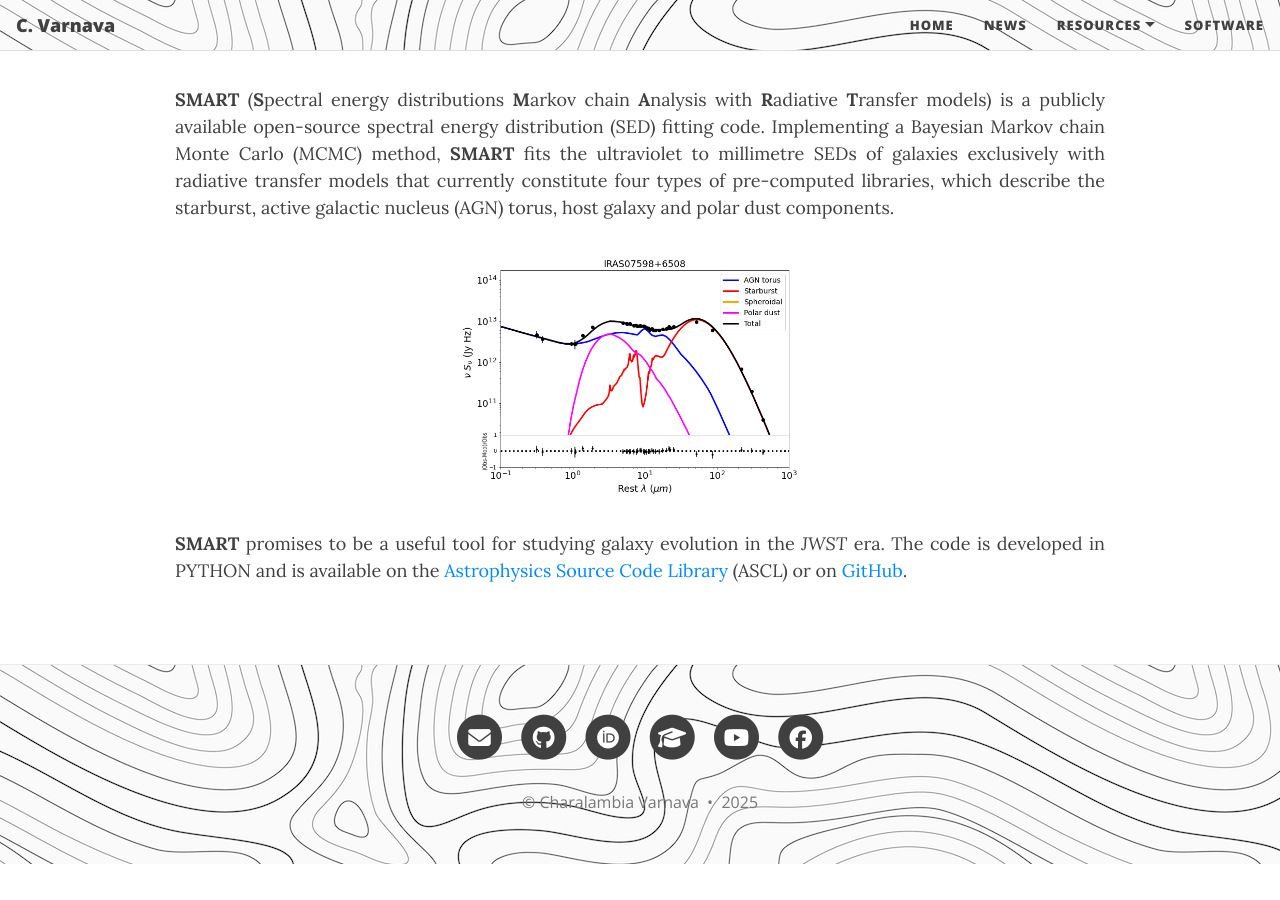
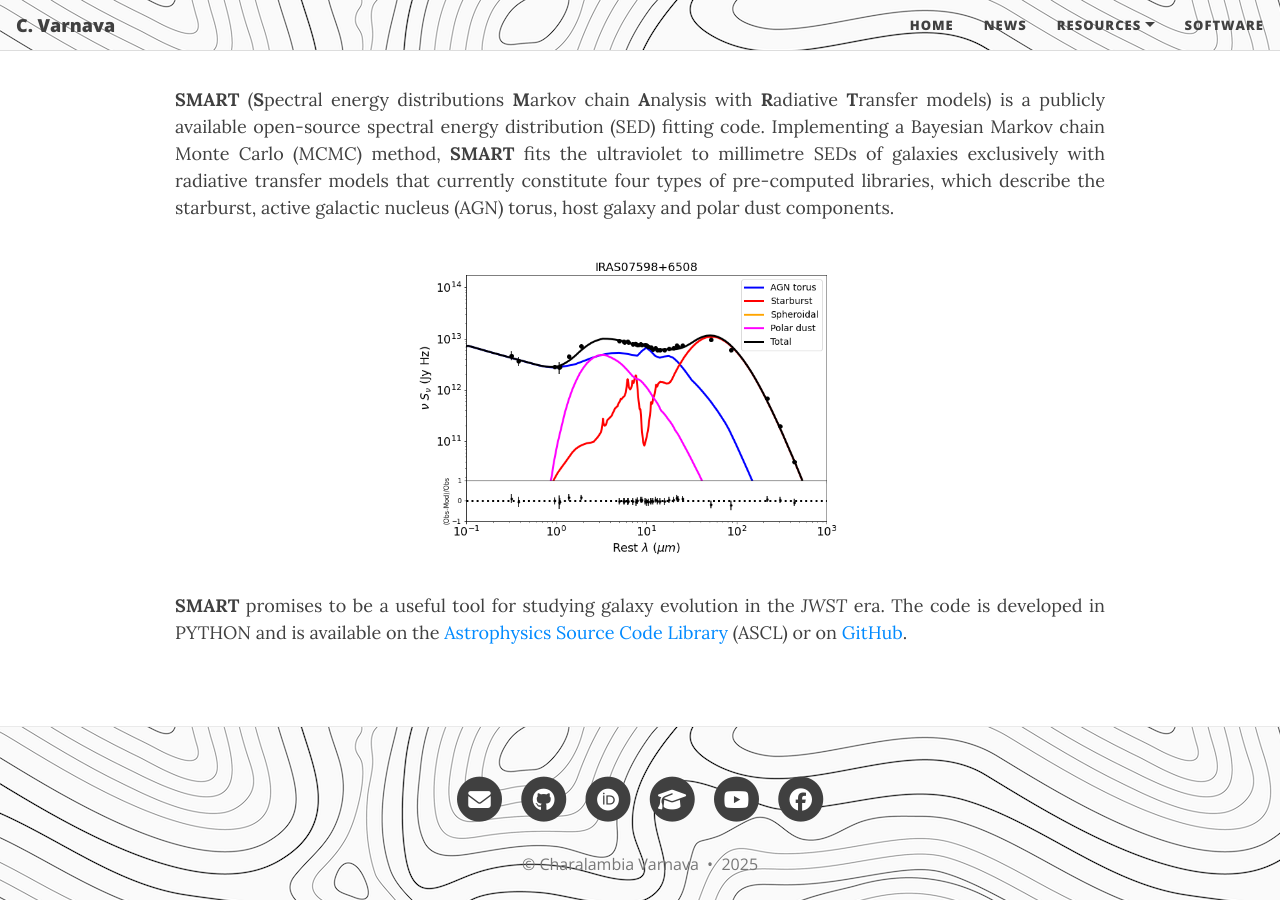
Before and after one commit to ch-var/ch-var.github.io, a Jekyll site: the page built from software.html, in a window 1280 px wide and 900 px high, scrolled down 720 px. Built offline with Jekyll 4.4.1, drawn with Linux system fonts in a browser that asks for light colours; before the commit the page ends 1584 px from its top, so only the background shows below that.

Commit message:
Update software.html

```diff
--- a/software.html
+++ b/software.html
@@ -27,7 +27,7 @@
 <p align='justify'><b>SMART</b> (<b>S</b>pectral energy distributions <b>M</b>arkov chain <b>A</b>nalysis with <b>R</b>adiative <b>T</b>ransfer models) is a publicly available open-source spectral energy distribution (SED) fitting code. Implementing a Bayesian Markov chain Monte Carlo (MCMC) method, <b>SMART</b> fits the ultraviolet to millimetre SEDs of galaxies exclusively with radiative transfer models that currently constitute four types of pre-computed libraries, which describe the starburst, active galactic nucleus (AGN) torus, host galaxy and polar dust components.</p>
 
 <p align="center">
-<img src="/assets/img/IRAS07598+6508_CYGNUS.png" width="40%" height="40%">
+<img src="/assets/img/IRAS07598+6508_CYGNUS.png" width="50%" height="50%">
 </p>
 
 <p align='justify'><b>SMART</b> promises to be a useful tool for studying galaxy evolution in the <i>JWST</i> era. The code is developed in PYTHON and is available on the <a href="https://www.ascl.net/2406.003">Astrophysics Source Code Library</a> (ASCL) or on <a href="https://github.com/ch-var/SMART">GitHub</a>.</p>
```
